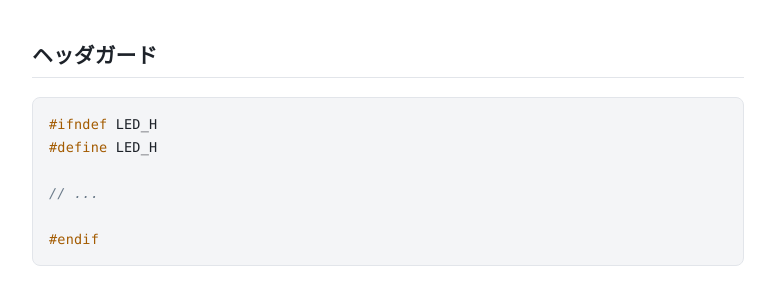
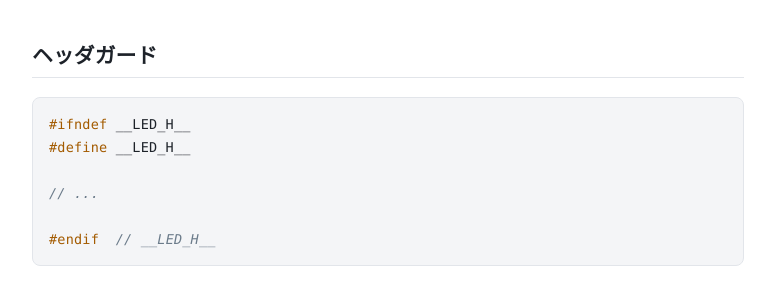
Before and after one commit to HR-tuat/Cpp_course, a website built with Vite: page site/lessons/07-headers.html in a window 1280 px wide. Shown: the part 1974-2262 px from the top of the page, without its empty margins (280-1055 px from the left). Built offline with nearby package versions, Linux system fonts and the light colour scheme; no server answers.

Commit message:
07の修正

```diff
--- a/site/lessons/07-headers.html
+++ b/site/lessons/07-headers.html
@@ -115,12 +115,12 @@ void LED::off() {
 
         <h2 id="ヘッダガード">ヘッダガード</h2>
 
-        <figure class="code"><pre><code class="language-cpp">#ifndef LED_H
-#define LED_H
+        <figure class="code"><pre><code class="language-cpp">#ifndef __LED_H__
+#define __LED_H__
 
 // ...
 
-#endif</code></pre></figure>
+#endif  // __LED_H__</code></pre></figure>
 
         <p>または、</p>
 
```
